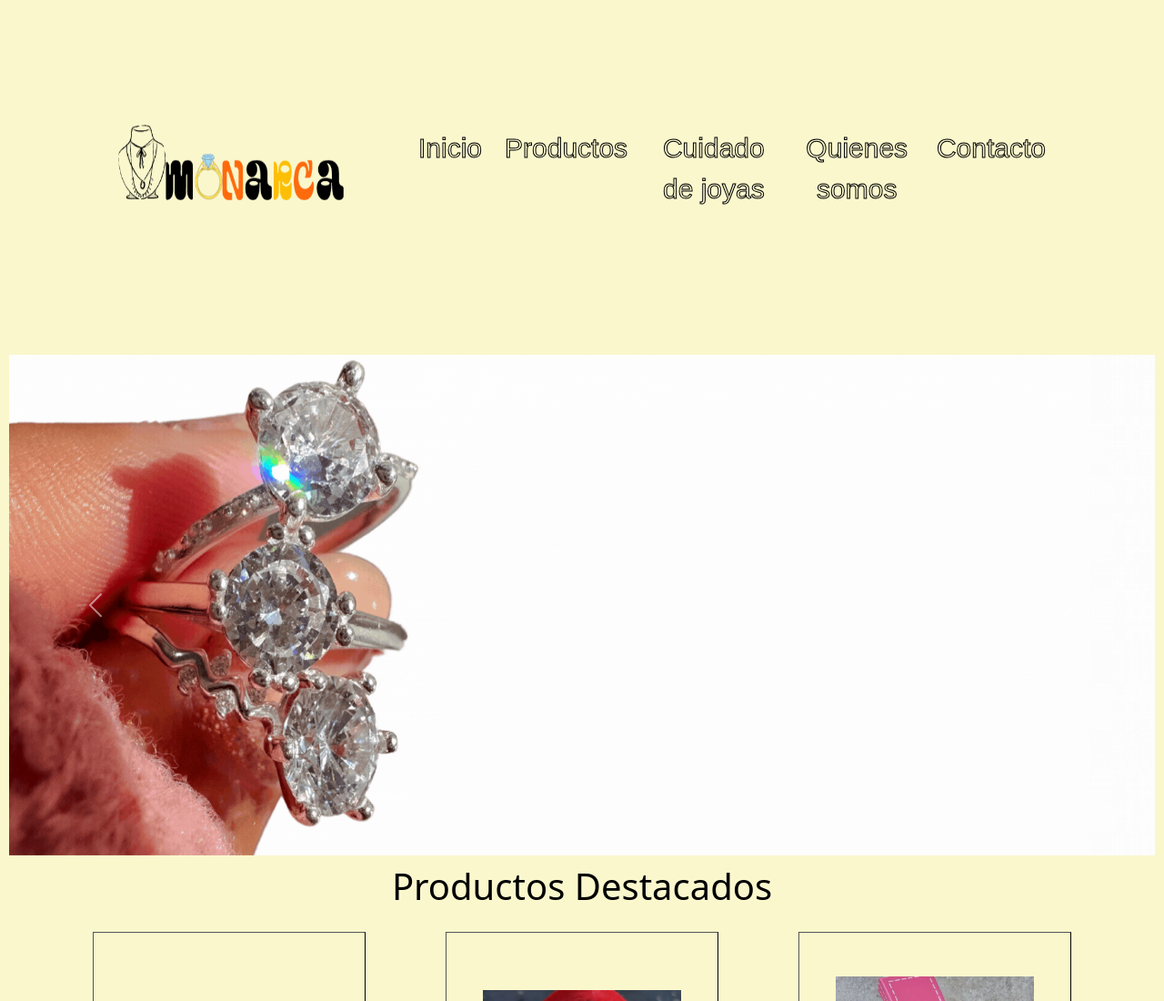
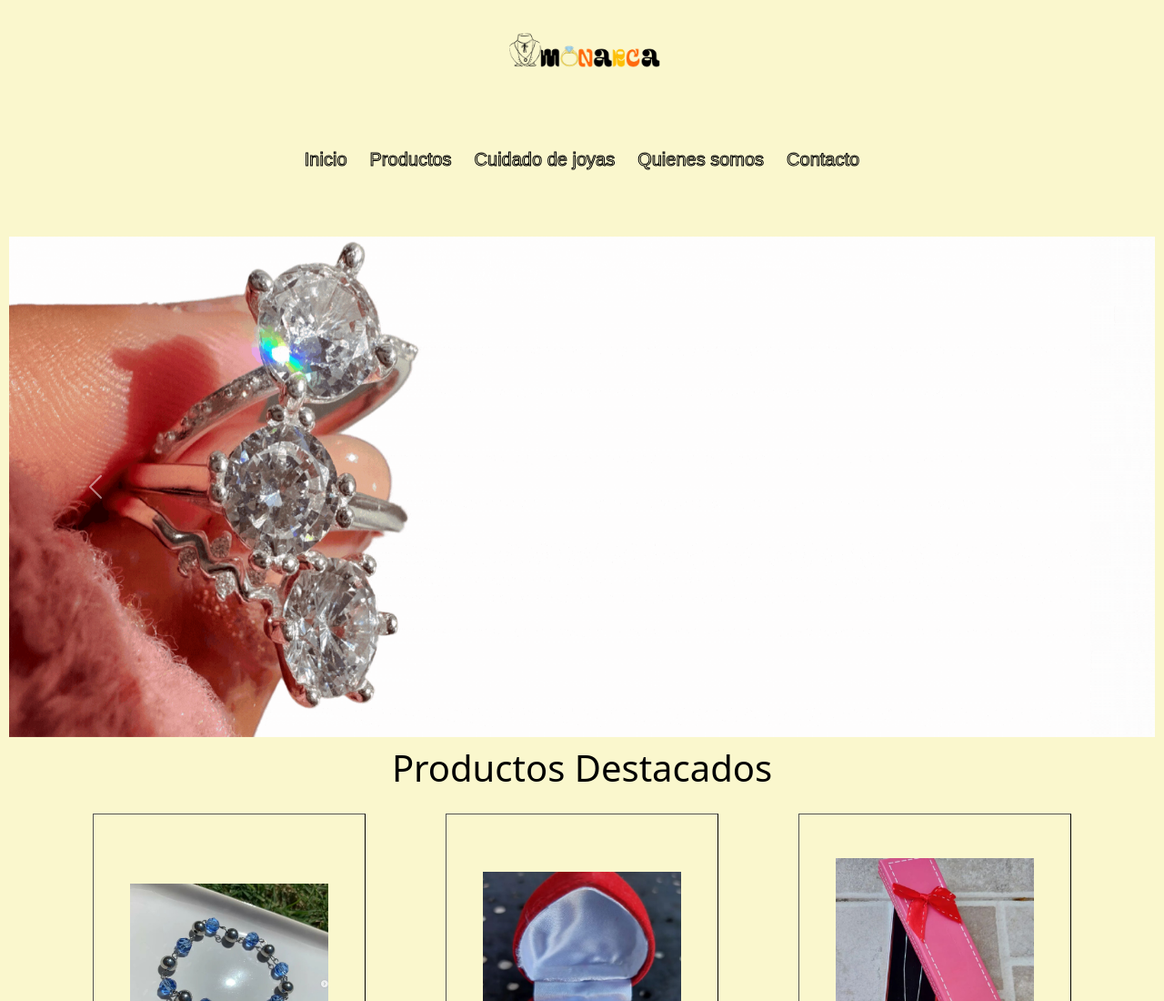
Before and after one commit to facundosantore/monarca, a website: page index.html in a window 1280 px wide. Shown: the top 1100 px of the page at 91% size. Drawn offline with nearby package versions, Linux system fonts and the light colour scheme.

Commit message:
commitrama

```diff
--- a/css/style.css
+++ b/css/style.css
@@ -12,7 +12,7 @@ html{
 a:hover{
     color: brown;
 }
-header{
+/* header{
     background-color: #FAF7CD;
     display: flex;
     justify-content:space-between;
@@ -21,7 +21,7 @@ header{
     flex-direction: column;
     font-family: Arial, Helvetica, sans-serif;
 }
-header img{
+.logo{
     width: 200px;
     height: 80px;
 }
@@ -42,7 +42,7 @@ header nav ul li a{
     color: transparent;
 
 
-}
+} */
 
 main{
     background-color: #FAF7CD;
@@ -127,12 +127,21 @@ main{
 
 }
 
-h2{
+.titulo-main{
     text-align: center;
     padding: 10px;
     color: black;
     font-size: 40px;
     font-style: initial;
+}
+
+footer{
+background-color: antiquewhite;
+    display: flex;
+    justify-content: center;
+    flex-direction: column;
+    align-items: center;
+    padding: 20px;
 }
 h3{
     text-align: center;
@@ -141,15 +150,6 @@ h3{
 font-size: 20px;
 font-style: initial;
 }
-footer{
-background-color: antiquewhite;
-    display: flex;
-    justify-content: center;
-    flex-direction: column;
-    align-items: center;
-    padding: 20px;
-}
-
 
 /* MAIN CONTACTO*/
 
--- a/index.html
+++ b/index.html
@@ -7,12 +7,13 @@
     <link href="https://cdn.jsdelivr.net/npm/bootstrap@5.3.2/dist/css/bootstrap.min.css" rel="stylesheet"
         integrity="sha384-T3c6CoIi6uLrA9TneNEoa7RxnatzjcDSCmG1MXxSR1GAsXEV/Dwwykc2MPK8M2HN" crossorigin="anonymous" />
     <link rel="stylesheet" href="./css/style.css" />
+    <link rel="stylesheet" href="./css/main.css">
     <title>Monarca Bijouterie</title>
 </head>
 
 <body>
     <header>
-        <img src="./assets/monarca.png"  alt="monarca" />
+        <img src="./assets/monarca.png"  alt="monarca" class="logo" />
         <nav>
             <ul>
                 <li>
@@ -26,7 +27,7 @@
         </nav>
     </header>
 
-    <main>
+    <main class="main-index">
         <section>
             <div id="carouselExampleAutoplaying" class="carousel slide" data-bs-ride="carousel">
                 <div class="carousel-inner">
@@ -51,7 +52,7 @@
         </section>
 
 
-        <h2>Productos Destacados</h2>
+        <h2 class="titulo-main">Productos Destacados</h2>
         <section class="contenedor2">
             <article class="card1">
                 <img src="./assets/pulsera.jpg" alt="pulsera" />
--- /dev/null
+++ b/scss/main.scss
@@ -0,0 +1,39 @@
+// este es un comentario de sass
+
+/*este es un comentario de css*/
+
+/*Estilos header*/
+
+header {
+    background-color: #FAF7CD;
+    display: flex;
+    justify-content: space-between;
+    align-items: center;
+    padding: 20px;
+    flex-direction: column;
+    font-family: Arial, Helvetica, sans-serif;
+
+    .logo {
+        width: 200px;
+        height: 80px;
+    }
+
+    nav {
+        ul {
+            list-style: none;
+            margin: 20px;
+            padding: 10px;
+
+            li {
+                margin-bottom: 10px;
+
+                a {
+                    font-size: 20px;
+                    text-decoration: none;
+                    -webkit-text-stroke: 1px black;
+                    color: transparent;
+                }
+            }
+        }
+    }
+}
```
Also changed, not shown: package.json (added, +14 -0 lines), css/main.css, 3 other files.
